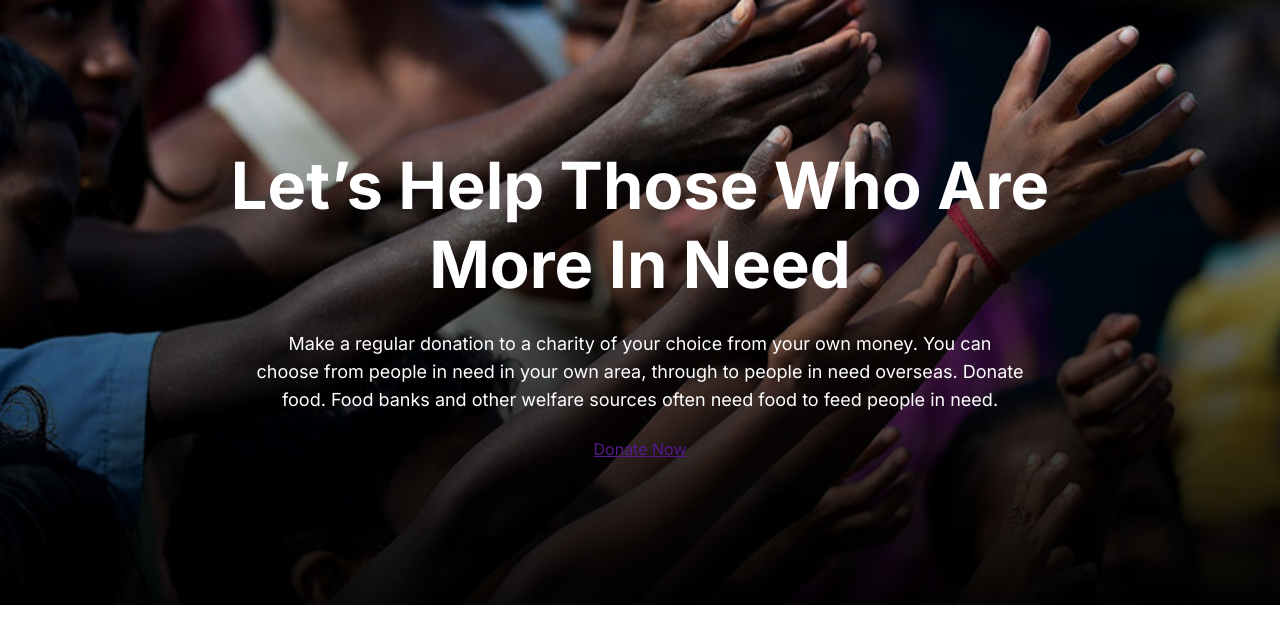
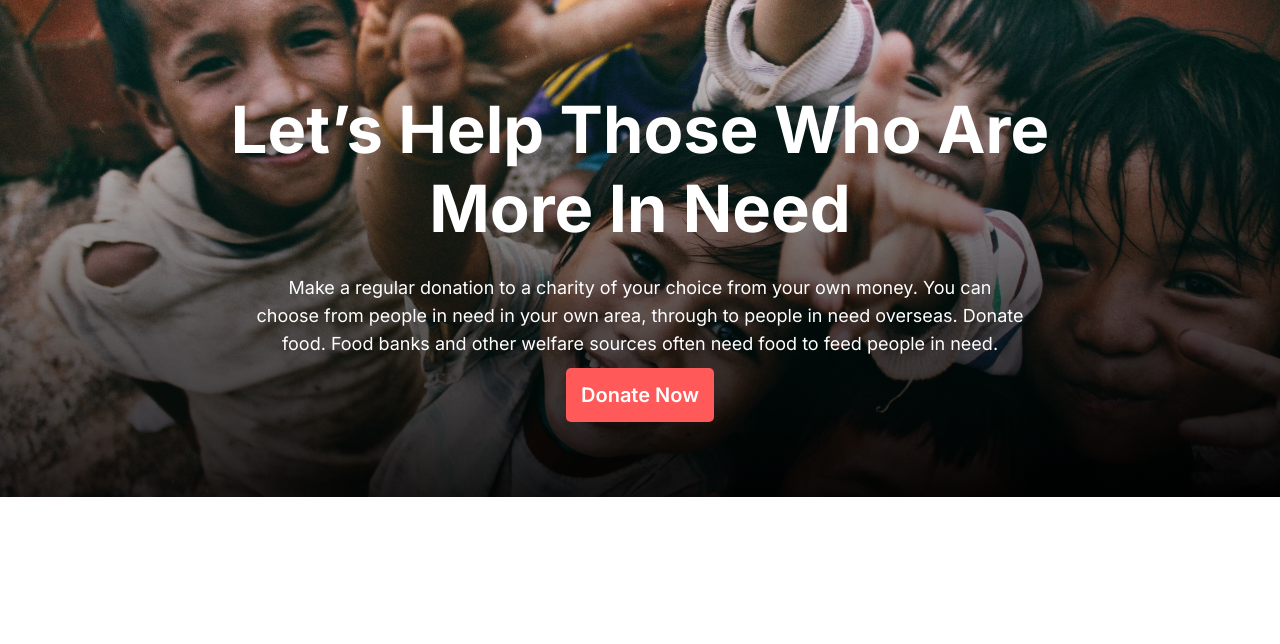
Before and after one commit to MehediHasanAnik/Donate-Today, a plain HTML site: page index.html in a window 1280 px wide. Drawn offline with Linux system fonts and the light colour scheme.

Commit message:
link button added

```diff
--- a/index.html
+++ b/index.html
@@ -29,7 +29,7 @@
           people in need overseas. Donate food. Food banks and other welfare
           sources often need food to feed people in need.
         </p>
-        <a href="">Donate Now</a>
+        <a class="link_button" href="">Donate Now</a>
       </div>
     </section>
   </body>
--- a/style.css
+++ b/style.css
@@ -7,14 +7,14 @@ body {
 }
 /* banner_section starts */
 .banner_section {
-  background-image: url("/images/donation13.jpg");
+  background-image: url("/images/donate.jpg");
   background-repeat: no-repeat;
   background-position: center;
   background-size: cover;
 }
 .banner_content {
   text-align: center;
-  padding: 146px 0;
+  padding: 90px 0;
   background: linear-gradient(356deg, #000000 0%, rgba(18, 18, 18, 0) 100%);
 }
 .banner_content h1 {
@@ -30,3 +30,13 @@ body {
   color: #ffffff;
   padding: 2% 20%;
 }
+a.link_button {
+  text-decoration: none;
+  background: #ff5959;
+  font-weight: 600;
+  font-size: 20px;
+  line-height: 24px;
+  color: #ffffff;
+  padding: 15px;
+  border-radius: 5px;
+}
```
Also changed, not shown: images/donate.jpg (added).
